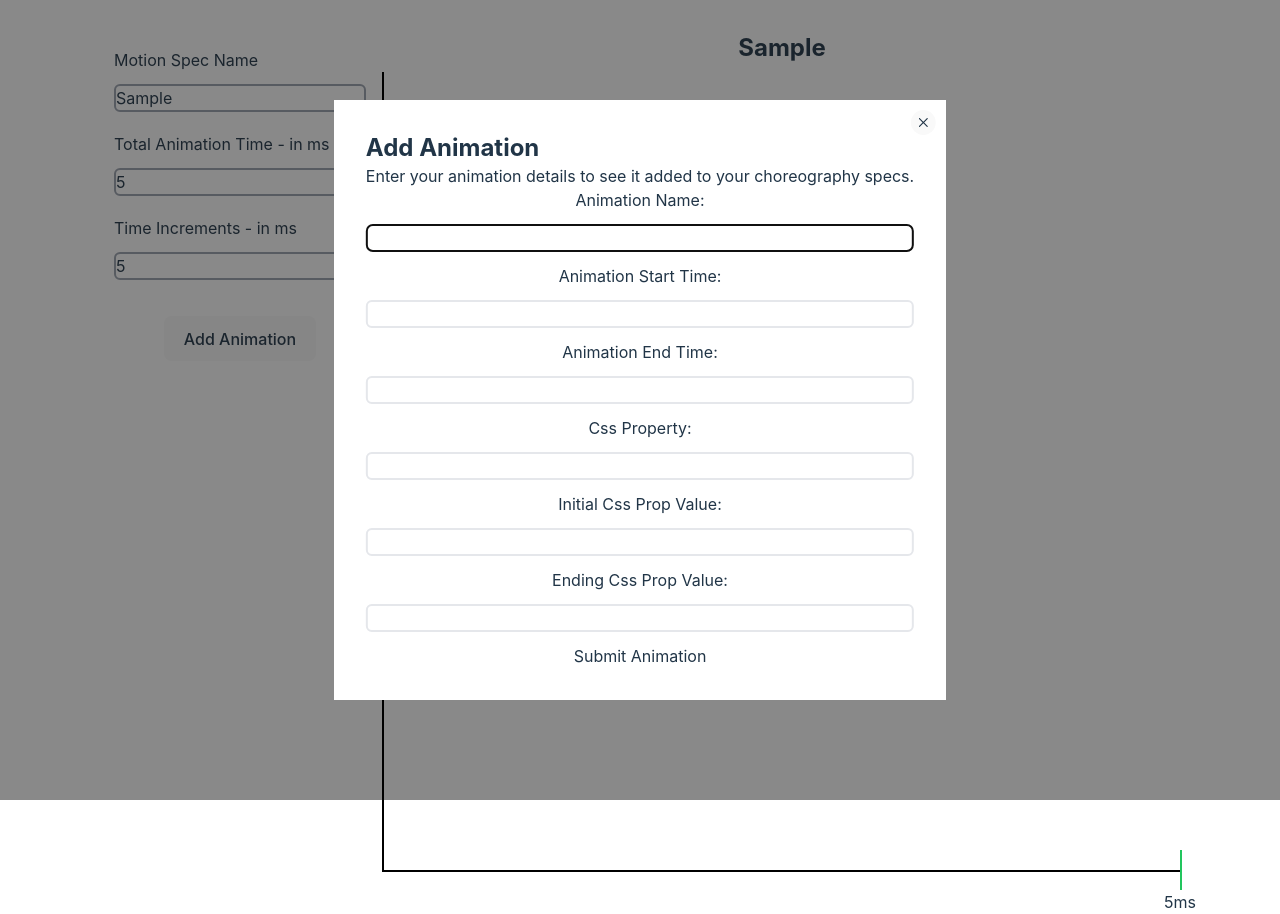
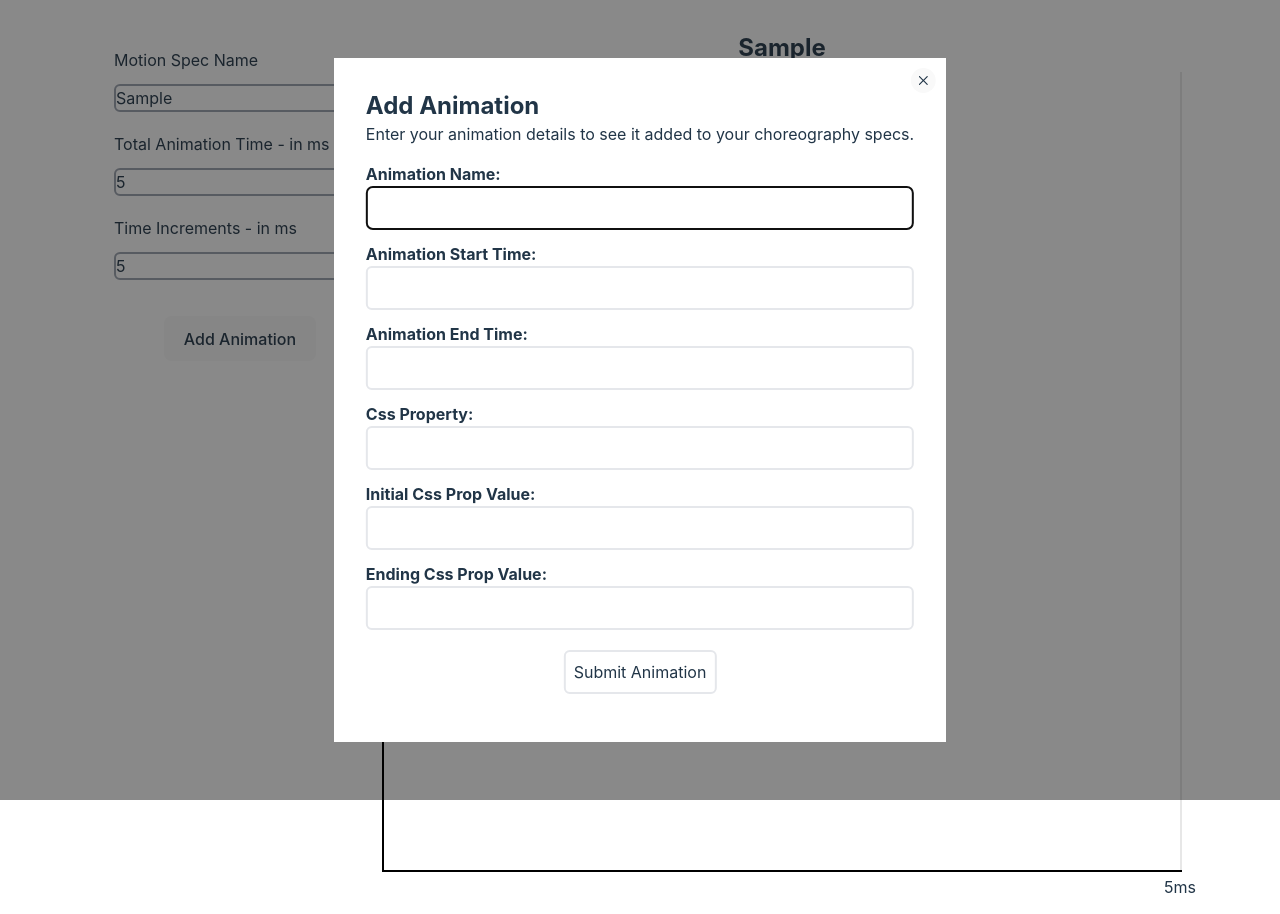
Before and after one commit to SeanMee86/motion-spec-builder, a React (Vite) app: page / in a window 1280 px wide. Both pictures are taken after typing "Sample", "5", "5" into the empty fields and a click on the button "Add Animation". Built offline with nearby package versions, Linux system fonts and the light colour scheme.

Commit message:
style updates

```diff
--- a/src/components/Animation.tsx
+++ b/src/components/Animation.tsx
@@ -27,7 +27,7 @@ const Animation: React.FunctionComponent<IAnimationProps> = ({
     )}, ${Math.floor(Math.random() * 255)}`;
   }
   return (
-    <div className="my-4 relative" style={{ left }}>
+    <div className="my-4 z-10 relative" style={{ left }}>
       <p className="font-bold text-2xl text-left">{name}</p>
       <code className="text-left block">
         {prop}: {propTransitionStart} - {propTransitionEnd}
--- a/src/components/Form.tsx
+++ b/src/components/Form.tsx
@@ -40,52 +40,76 @@ const Form: React.FunctionComponent<IFormProps> = ({
   };
   return (
     <form
-      className="flex justify-center items-center flex-col gap-3 w-full"
+      className="flex justify-center items-center flex-col gap-3 w-full my-4"
       onSubmit={handleSubmit(onSubmitHandler)}
     >
-      <label htmlFor="name">Animation Name:</label>
+      <div className="text-left w-full">
+        <label className="self-start font-bold" htmlFor="name">
+          Animation Name:
+        </label>
         <input
-        className="w-full border-solid border-2 rounded-md"
+          className="w-full border-solid p-2 border-2 rounded-md"
           type="text"
           {...register("name", { required: true })}
         />
-      {errors.name && <span>This field is required</span>}
-      <label htmlFor="startTime">Animation Start Time:</label>
+        {errors.name && <span className="text-red-600 text-sm underline">This field is required</span>}
+      </div>
+      <div className="text-left w-full">
+        <label className="self-start font-bold" htmlFor="startTime">
+          Animation Start Time:
+        </label>
         <input
-        className="w-full border-solid border-2 rounded-md"
+          className="w-full border-solid p-2 border-2 rounded-md"
           type="number"
           {...register("startTime", { required: true })}
         />
-      {errors.startTime && <span>This field is required</span>}
-      <label htmlFor="endTime">Animation End Time:</label>
+        {errors.startTime && <span className="text-red-600 text-sm underline">This field is required</span>}
+      </div>
+      <div className="text-left w-full">
+        <label className="self-start font-bold" htmlFor="endTime">
+          Animation End Time:
+        </label>
         <input
-        className="w-full border-solid border-2 rounded-md"
+          className="w-full border-solid p-2 border-2 rounded-md"
           type="number"
           {...register("endTime", { required: true })}
         />
-      {errors.endTime && <span>This field is required</span>}
-      <label htmlFor="prop">Css Property:</label>
+        {errors.endTime && <span className="text-red-600 text-sm underline">This field is required</span>}
+      </div>
+      <div className="text-left w-full">
+        <label className="self-start font-bold" htmlFor="prop">
+          Css Property:
+        </label>
         <input
-        className="w-full border-solid border-2 rounded-md"
+          className="w-full border-solid p-2 border-2 rounded-md"
           type="text"
           {...register("prop", { required: true })}
         />
-      {errors.prop && <span>This field is required</span>}
-      <label htmlFor="propTransitionStart">Initial Css Prop Value:</label>
+        {errors.prop && <span className="text-red-600 text-sm underline">This field is required</span>}
+      </div>
+      <div className="text-left w-full">
+        <label className="self-start font-bold" htmlFor="propTransitionStart">
+          Initial Css Prop Value:
+        </label>
         <input
-        className="w-full border-solid border-2 rounded-md"
+          className="w-full border-solid p-2 border-2 rounded-md"
           type="text"
           {...register("propTransitionStart", { required: true })}
         />
-      {errors.propTransitionStart && <span>This field is required</span>}
-      <label htmlFor="propTransitionEnd">Ending Css Prop Value:</label>
+        {errors.propTransitionStart && <span className="text-red-600 text-sm underline">This field is required</span>}
+      </div>
+      <div className="text-left w-full">
+        <label className="self-start font-bold" htmlFor="propTransitionEnd">
+          Ending Css Prop Value:
+        </label>
         <input
-        className="w-full border-solid border-2 rounded-md"
+          className="w-full border-solid p-2 border-2 rounded-md"
           type="text"
           {...register("propTransitionEnd", { required: true })}
         />
-      {errors.propTransitionEnd && <span>This field is required</span>}
-      <input type="submit" value={"Submit Animation"} />
+        {errors.propTransitionEnd && <span className="text-red-600 text-sm underline">This field is required</span>}
+      </div>
+      <input className="p-2 mt-2 transition-colors rounded-md cursor-pointer border-2 hover:border-blue-400" type="submit" value={"Submit Animation"} />
     </form>
   );
 };
--- a/src/components/Modal.tsx
+++ b/src/components/Modal.tsx
@@ -38,7 +38,7 @@ const Modal: React.FunctionComponent<IModalProps> = ({
         {isModalOpen && (
           <Dialog.Content
             forceMount
-            className="fixed top-[50%] left-[50%] bg-white translate-x-[-50%] translate-y-[-50%] p-8 flex flex-col items-start z-10"
+            className="fixed top-[50%] left-[50%] bg-white translate-x-[-50%] translate-y-[-50%] p-8 flex flex-col items-start z-20"
           >
             <Dialog.Title className="font-bold text-2xl">
               Add Animation
--- a/src/components/TimeIncrements.tsx
+++ b/src/components/TimeIncrements.tsx
@@ -9,19 +9,19 @@ const TimeIncrements: React.FunctionComponent<ITimeIncrementsProps> = ({
   timeIncrements,
   totalTime,
 }) => (
-  <div className="absolute bottom-0 translate-y-[50%] w-full flex">
-    {totalTime &&
-      timeIncrements &&
+  <div className="absolute bottom-0 w-full h-full flex">
+    {totalTime !== 0 &&
+      timeIncrements !== 0 &&
       Array.from(Array(Math.floor(totalTime / timeIncrements)).keys()).map(
         (n) => (
           <>
             <div
-              className="border-r-2 border-green-500 h-10 relative"
+              className="border-r-2 border-[rgb(20,20,20)]/10 h-full relative"
               style={{
                 width: `${(timeIncrements / totalTime) * 100}%`,
               }}
             >
-              <div className="absolute bottom-0 right-0 translate-x-[50%] translate-y-[100%]">
+              <div className="absolute bottom-0 right-0 translate-x-[50%] translate-y-[120%]">
                 {timeIncrements * (n + 1)}ms
               </div>
             </div>
```
Lines whose indentation alone changed are shown as unchanged.
